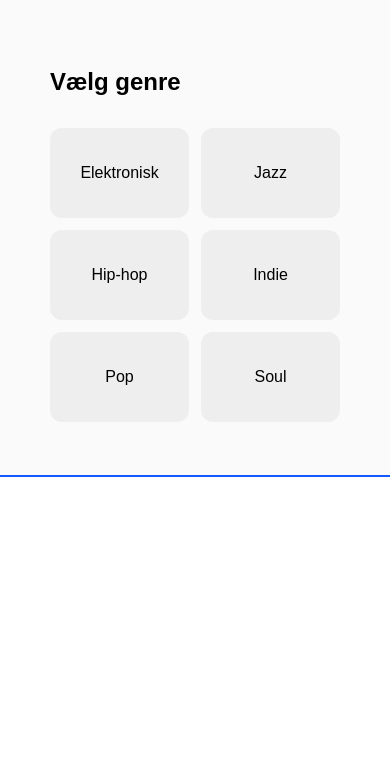
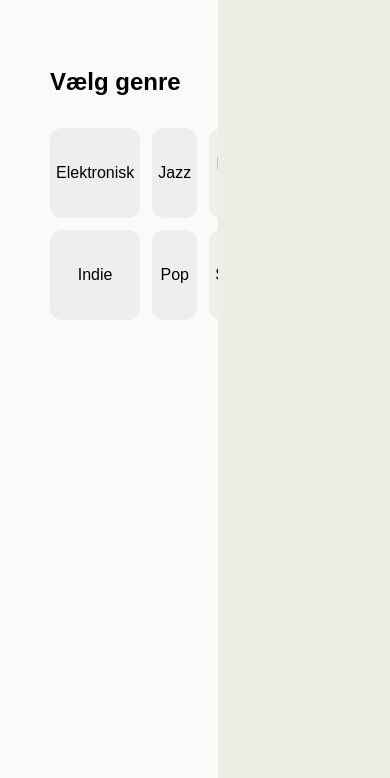
Before and after one commit to laarsegth/next_track, a website: page frontend/index.html in a window 390 px wide. Shown: the part 66-844 px from the top of the page. Drawn offline with Linux system fonts and the light colour scheme.

Commit message:
Ændrede lidt i CSS, farver og slettede media

```diff
--- a/frontend/styles.css
+++ b/frontend/styles.css
@@ -4,9 +4,11 @@
 
 body {
     margin: 0;
-    font-family: Arial, sans-serif;
+    font-family: Arial, Helvetica, sans-serif;
     background: #fafafa;
+    letter-spacing: -4%;
 }
+
 
 .navbar {
     height: 64px;
@@ -73,6 +75,7 @@ body {
 
 .genres h1 {
     grid-column: 1 / -1;
+    font-weight: bolder;
 }
 
 .genres button {
@@ -84,16 +87,5 @@ body {
 }
 
 .player {
-    background: white;
-    border-left: 2px solid #1259ff;
+    background: #ecede4;
 }
-
-@media (max-width: 700px) {
-    .page { grid-template-columns: 1fr; }
-    .genres { grid-template-columns: repeat(2, 1fr); }
-    .player {
-        min-height: 300px;
-        border-left: 0;
-        border-top: 2px solid #1259ff;
-    }
-}
```
